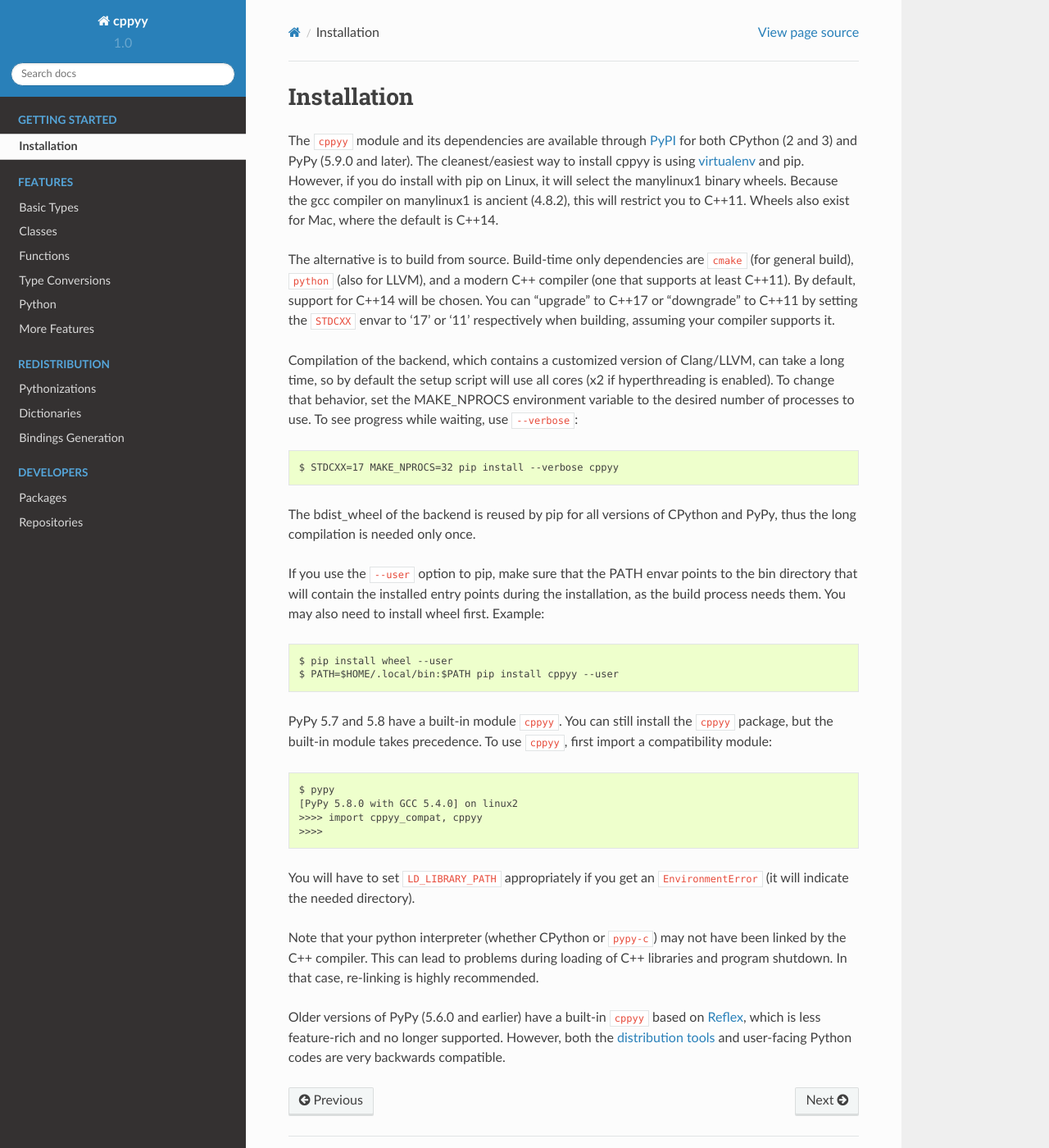
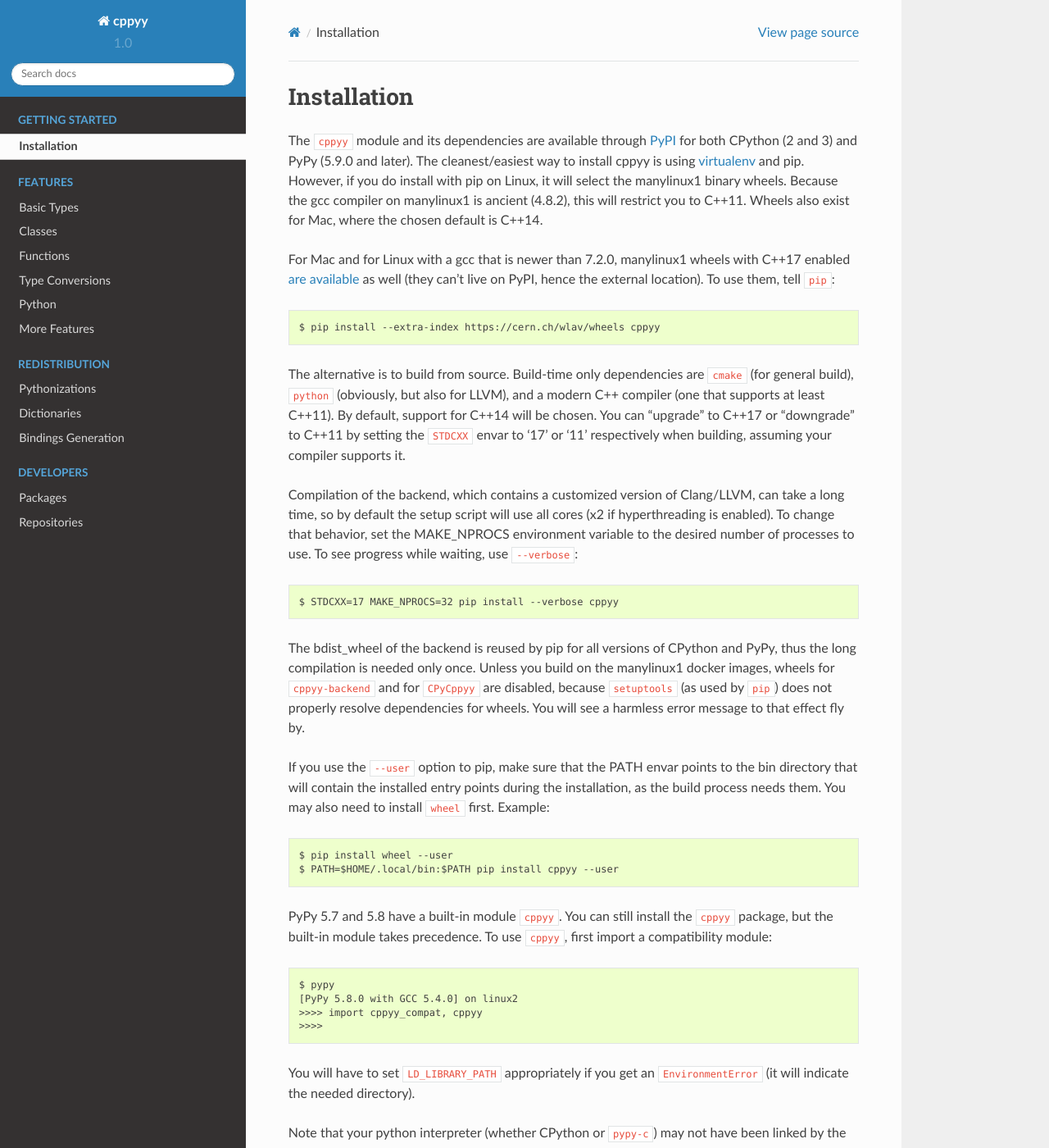
Before and after one commit to wlav/cppyy, a Sphinx documentation site: the page built from doc/source/installation.rst, in a window 1280 px wide and 1400 px high. Shown: the whole window at 82% size. Built offline with Sphinx 7.4.7 and the Read the Docs theme 2.0.0, drawn with Linux system fonts in a browser that asks for light colours.

Commit message:
update details of installation with manylinux wheels

```diff
--- a/doc/source/installation.rst
+++ b/doc/source/installation.rst
@@ -10,12 +10,19 @@ However, if you do install with pip on Linux, it will select the manylinux1
 binary wheels.
 Because the gcc compiler on manylinux1 is ancient (4.8.2), this will restrict
 you to C++11.
-Wheels also exist for Mac, where the default is C++14.
+Wheels also exist for Mac, where the chosen default is C++14.
+
+For Mac and for Linux with a gcc that is newer than 7.2.0, manylinux1 wheels
+with C++17 enabled `are available`_ as well (they can't live on PyPI, hence
+the external location).
+To use them, tell ``pip``::
+
+ $ pip install --extra-index https://cern.ch/wlav/wheels cppyy
 
 The alternative is to build from source.
 Build-time only dependencies are ``cmake`` (for general build), ``python``
-(also for LLVM), and a modern C++ compiler (one that supports at least
-C++11).
+(obviously, but also for LLVM), and a modern C++ compiler (one that supports
+at least C++11).
 By default, support for C++14 will be chosen.
 You can "upgrade" to C++17 or "downgrade" to C++11 by setting the ``STDCXX``
 envar to '17' or '11' respectively when building, assuming your compiler
@@ -32,11 +39,15 @@ To see progress while waiting, use ``--verbose``::
 
 The bdist_wheel of the backend is reused by pip for all versions of CPython
 and PyPy, thus the long compilation is needed only once.
+Unless you build on the manylinux1 docker images, wheels for
+``cppyy-backend`` and for ``CPyCppyy`` are disabled, because ``setuptools``
+(as used by ``pip``) does not properly resolve dependencies for wheels.
+You will see a harmless error message to that effect fly by.
 
 If you use the ``--user`` option to pip, make sure that the PATH envar points
 to the bin directory that will contain the installed entry points during the
 installation, as the build process needs them.
-You may also need to install wheel first.
+You may also need to install ``wheel`` first.
 Example::
 
  $ pip install wheel --user
```
